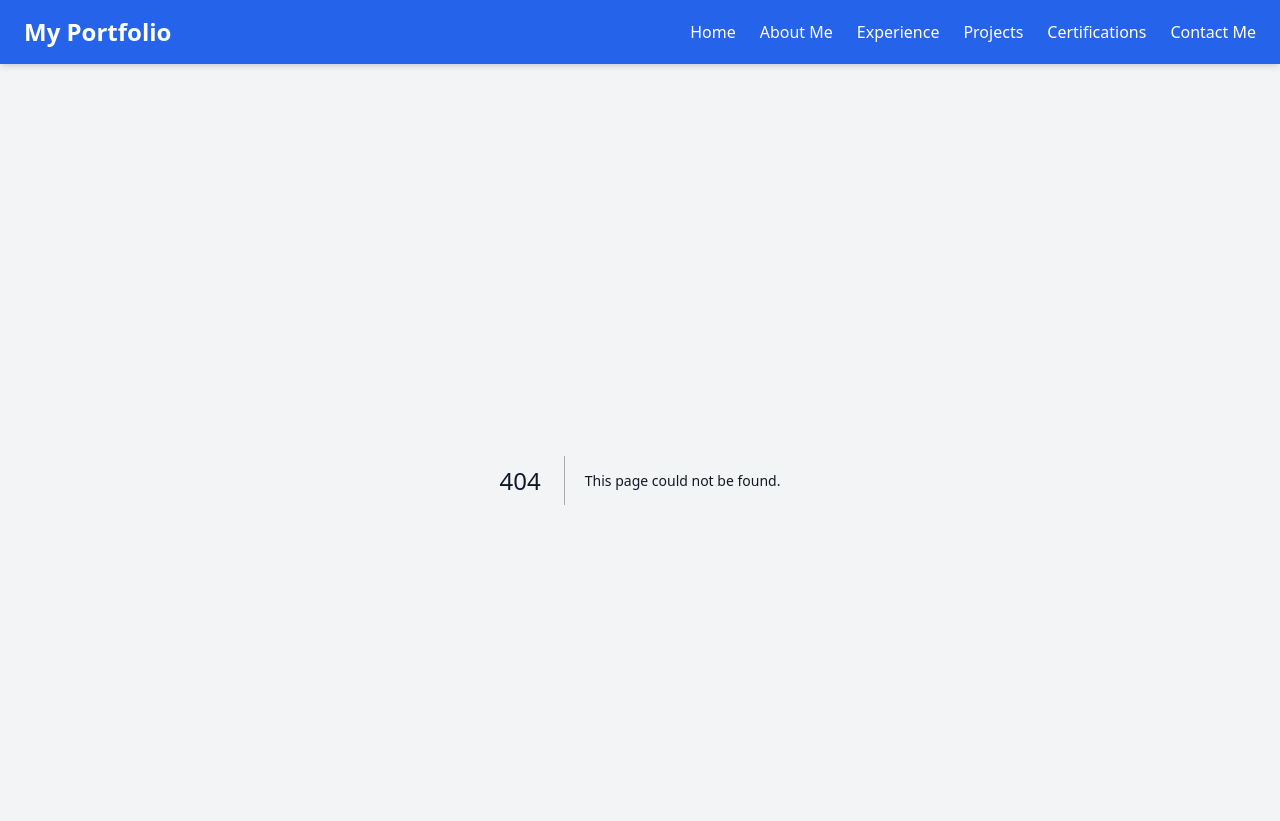
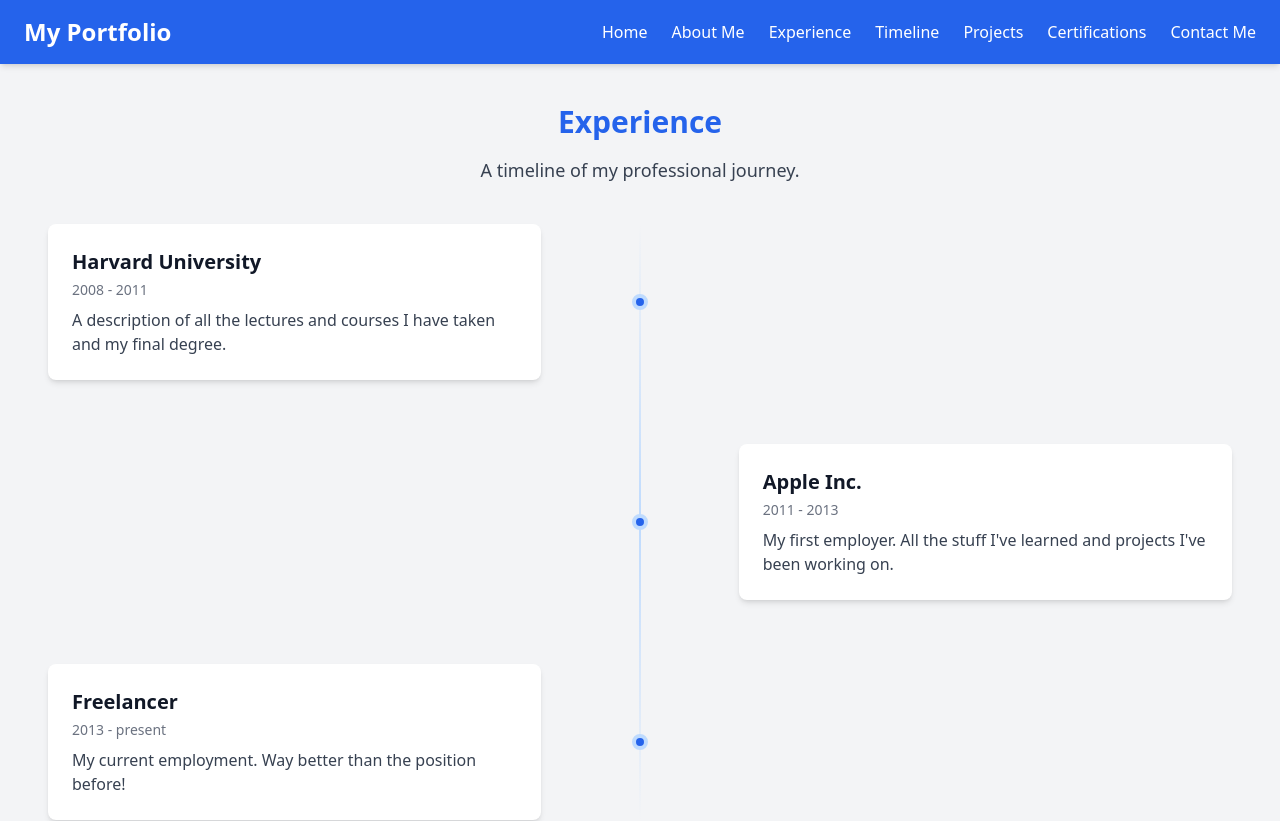
Before and after one commit to vipulanand2002/MyPortfolio, a Next.js app in the folder my-portfolio-website/: page /timeline in a window 1280 px wide. Before the commit this address had no page. Shown: the top 821 px of the page. Built offline with nearby package versions, Linux system fonts and the light colour scheme.

Commit message:
Added Timeline feeature and Experience section basic structure

```diff
--- a/my-portfolio-website/app/components/Navbar.js
+++ b/my-portfolio-website/app/components/Navbar.js
@@ -22,6 +22,11 @@ export default function Navbar() {
             </Link>
           </li>
           <li>
+            <Link href="/timeline" className="hover:text-gray-200">
+              Timeline
+            </Link>
+          </li>
+          <li>
             <Link href="/projects" className="hover:text-gray-200">
               Projects
             </Link>
@@ -36,6 +41,7 @@ export default function Navbar() {
               Contact Me
             </Link>
           </li>
+
         </ul>
       </div>
     </nav>
--- a/my-portfolio-website/app/experience/page.js
+++ b/my-portfolio-website/app/experience/page.js
@@ -1,10 +1,49 @@
+"use client";
+
+import { useState } from "react";
+
+const experiences = [
+  {
+    id: 1,
+    title: "Software Engineer",
+    company: "Google",
+    duration: "Jan 2022 - Present",
+    description: "Developing scalable web applications and enhancing user experience.",
+  },
+  {
+    id: 2,
+    title: "Frontend Developer",
+    company: "Microsoft",
+    duration: "Jun 2020 - Dec 2021",
+    description: "Worked on React-based applications and optimized performance.",
+  },
+  {
+    id: 3,
+    title: "Intern - Web Developer",
+    company: "Startup X",
+    duration: "Jan 2020 - May 2020",
+    description: "Built and maintained frontend components for the company’s main product.",
+  },
+];
+
 export default function ExperiencePage() {
+  const [data, setData] = useState(experiences);
+
   return (
     <section className="container mx-auto p-6">
       <h1 className="text-3xl font-bold text-blue-600">Experience</h1>
-      <p className="mt-4 text-lg text-gray-700">
-        This page will showcase my work experience and projects.
-      </p>
+      <p className="mt-4 text-lg text-gray-700">A brief overview of my professional journey.</p>
+
+      <div className="mt-6 space-y-6">
+        {data.map((exp) => (
+          <div key={exp.id} className="p-4 border border-gray-300 rounded-lg shadow-md bg-white">
+            <h2 className="text-xl font-semibold text-gray-900">{exp.title}</h2>
+            <h3 className="text-md text-gray-600">{exp.company}</h3>
+            <p className="text-sm text-gray-500">{exp.duration}</p>
+            <p className="mt-2 text-gray-700">{exp.description}</p>
+          </div>
+        ))}
+      </div>
     </section>
   );
 }
--- /dev/null
+++ b/my-portfolio-website/app/timeline/page.js
@@ -0,0 +1,109 @@
+"use client";
+
+import { useState, useEffect } from "react";
+
+const experiences = [
+  {
+    id: 1,
+    title: "Harvard University",
+    duration: "2008 - 2011",
+    description: "A description of all the lectures and courses I have taken and my final degree.",
+  },
+  {
+    id: 2,
+    title: "Apple Inc.",
+    duration: "2011 - 2013",
+    description: "My first employer. All the stuff I've learned and projects I've been working on.",
+  },
+  {
+    id: 3,
+    title: "Freelancer",
+    duration: "2013 - present",
+    description: "My current employment. Way better than the position before!",
+  },
+];
+
+export default function ExperiencePage() {
+  const [isVisible, setIsVisible] = useState({});
+
+  useEffect(() => {
+    const observer = new IntersectionObserver(
+      (entries) => {
+        entries.forEach((entry) => {
+          if (entry.isIntersecting) {
+            setIsVisible((prev) => ({
+              ...prev,
+              [entry.target.dataset.id]: true,
+            }));
+          }
+        });
+      },
+      { threshold: 0.3 }
+    );
+
+    const elements = document.querySelectorAll('.timeline-item');
+    elements.forEach((el) => observer.observe(el));
+
+    return () => observer.disconnect();
+  }, []);
+
+  return (
+    <section className="container mx-auto p-6">
+      <h1 className="text-3xl font-bold text-blue-600 text-center animate-fade-in motion-safe:animate-[fadeIn_1s_ease-in]">
+        Experience
+      </h1>
+      <p className="mt-4 text-lg text-gray-700 text-center motion-safe:animate-[fadeIn_1s_ease-in]">
+        A timeline of my professional journey.
+      </p>
+
+      <div className="relative mt-10">
+        {/* Vertical Line */}
+        <div className="absolute left-1/2 transform -translate-x-1/2 h-full w-0.5 bg-gradient-to-b from-transparent via-blue-200 to-transparent" />
+
+        {experiences.map((exp, index) => (
+          <div
+            key={exp.id}
+            data-id={exp.id}
+            className={`timeline-item mb-16 relative opacity-0 transition-all duration-700 ease-out
+              ${isVisible[exp.id] ? 'opacity-100 translate-y-0' : 'translate-y-16'}
+            `}
+            style={{
+              transitionDelay: `${index * 200}ms`
+            }}
+          >
+            <div
+              className={`flex items-center justify-between gap-8 ${
+                index % 2 === 0 ? "flex-row" : "flex-row-reverse"
+              }`}
+            >
+              {/* Content Box */}
+              <div className="w-5/12">
+                <div className="bg-white p-6 rounded-lg shadow-md
+                  transition-all duration-300 ease-in-out
+                  hover:shadow-lg hover:-translate-y-1 hover:scale-105
+                  group">
+                  <h2 className="text-xl font-semibold text-gray-900 group-hover:text-blue-600 transition-colors duration-300">
+                    {exp.title}
+                  </h2>
+                  <p className="text-sm text-gray-500 mt-1">{exp.duration}</p>
+                  <p className="mt-2 text-gray-700">{exp.description}</p>
+                </div>
+              </div>
+
+              {/* Center Point */}
+              <div className="absolute left-1/2 transform -translate-x-1/2 flex items-center justify-center">
+                <div className="w-4 h-4 rounded-full bg-blue-600 border-4 border-blue-200
+                  transition-all duration-300 ease-in-out
+                  hover:scale-150 hover:rotate-180 hover:bg-blue-700
+                  cursor-pointer" />
+              </div>
+
+              {/* Empty space for the other side */}
+              <div className="w-5/12" />
+            </div>
+          </div>
+        ))}
+      </div>
+    </section>
+  );
+}
```
